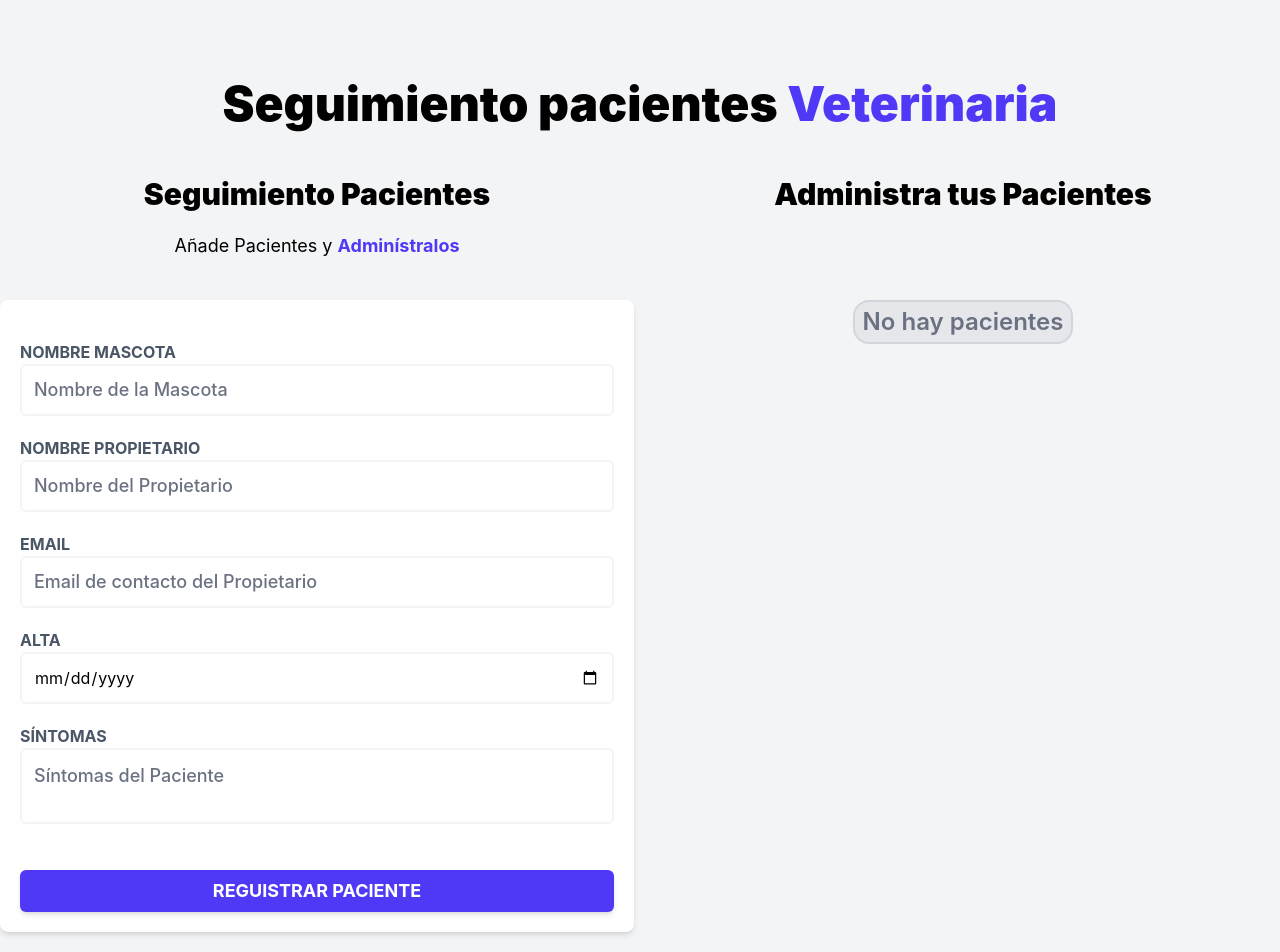
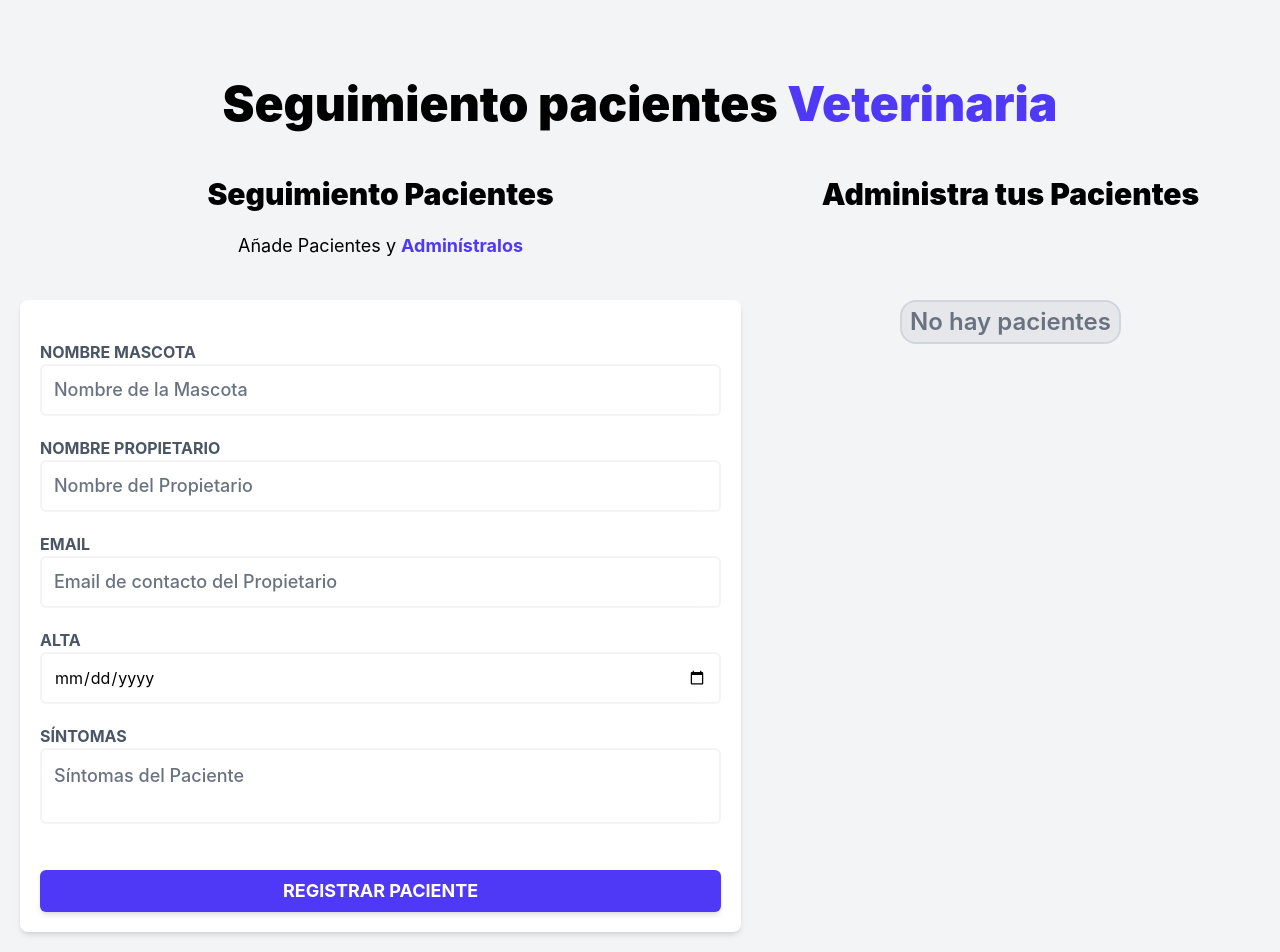
Before and after one commit to JonathanECH/admin-pacientes, a Vue app: page / in a window 1280 px wide. Shown: the top 952 px of the page. Built offline with nearby package versions, Linux system fonts and the light colour scheme; what tailwind-animations would draw is missing.

Commit message:
Se le agregó funcionalidad al botón de eliminar un paciente y se corrigieron unos errores de ortografía.

```diff
--- a/src/App.vue
+++ b/src/App.vue
@@ -6,7 +6,6 @@ import Formulario from './components/Formulario.vue';
 import Paciente from './components/Paciente.vue';
 
 const pacientes = ref([])
-const isEditar = ref(false)
 const form = reactive({
   id: null,
   mascota: '',
@@ -24,7 +23,7 @@ watch(pacientes, () => {
 
 onMounted(() => {
   const pacientesLocalStorage = localStorage.getItem('pacientes')
-  if(pacientesLocalStorage){
+  if (pacientesLocalStorage) {
     pacientes.value = JSON.parse(pacientesLocalStorage)
   }
 })
@@ -38,11 +37,11 @@ const guardarPaciente = () => {
     pacientes.value.push({
       ...form,
       id: uid()
-    }) //Para quitarle la reactivida puedes usa Spread Operator (...)
+    }) //Para quitarle la reactividad se usa Spread Operator (...)
   }
 
   //Para limpiar el formulario se usa Object.assign
-  //Primero se le pasa el objeto a limpiar/ Segundo se le pasa un objeto con lo que se va a remplazar
+  //Primero se le pasa el objeto a limpiar y segundo, un objeto con lo que se va a reemplazar
   Object.assign(form, {
     mascota: '',
     propietario: '',
@@ -53,12 +52,17 @@ const guardarPaciente = () => {
   })
 }
 
+//Función para editar un paciente
 const editarPaciente = id => {
   const pacienteAEditar = pacientes.value.find((paciente) => paciente.id === id);
   if (pacienteAEditar) {
     Object.assign(form, pacienteAEditar);//Se usa Object.assign para llevar los datos del paciente al form
-    isEditar.value = true
   }
+}
+
+//Función para eliminar un paciente
+const eliminarPaciente = id => {
+  pacientes.value = pacientes.value.filter(paciente => paciente.id !== id)
 }
 
 const guardarLocalStorage = () => {
@@ -72,21 +76,23 @@ const guardarLocalStorage = () => {
     <Header />
     <!--* Componente del Header -->
 
-    <div class="mt-12 md:flex gap-3">
+    <div class="mt-12 mx-5 md:flex gap-5">
 
       <Formulario v-model:mascota="form.mascota" v-model:propietario="form.propietario" v-model:email="form.email"
         v-model:alta="form.alta" v-model:sintomas="form.sintomas" @guardar-paciente="guardarPaciente"
-        :isEditar="isEditar" />
+        :id="form.id"/>
       <!--* Componente del Formulario -->
 
-      <div class="w-1/2 flex flex-col md:h-screen overflow-y-scroll">
+      <div class="md:w-1/2 flex flex-col md:h-screen overflow-y-scroll">
         <h3 class="font-black text-3xl text-center">Administra tus Pacientes</h3>
         <div v-if="pacientes.length > 0">
           <p class="text-lg mt-5 text-center mb-10">Información de
             <span class="text-indigo-600 font-bold">Pacientes</span>
           </p>
 
-          <Paciente v-for="paciente in pacientes" :paciente="paciente" @editar-paciente="editarPaciente" />
+          <Paciente v-for="paciente in pacientes"
+          :paciente="paciente" @editar-paciente="editarPaciente"
+            @eliminar-paciente="eliminarPaciente" />
           <!--* Componente del Paciente -->
 
         </div>
--- a/src/components/Formulario.vue
+++ b/src/components/Formulario.vue
@@ -1,5 +1,5 @@
 <script setup>
-import { reactive } from 'vue';
+import { computed, reactive } from 'vue';
 import Alerta from './Alerta.vue'
 
 
@@ -10,10 +10,15 @@ const alerta = reactive({
 })
 
 //Definimos los Emits
-const emit = defineEmits(['update:mascota', 'update:propietario', 'update:email', 'update:alta', 'update:sintomas', 'guardar-paciente'])
+const emit = defineEmits(['update:mascota', 'update:propietario', 'update:email',
+    'update:alta', 'update:sintomas', 'guardar-paciente'])
 
 //Definimos los Props
 const props = defineProps({
+    id: {
+        type: [String, null],
+        required: true
+    },
     mascota: {
         type: String,
         required: true
@@ -32,10 +37,6 @@ const props = defineProps({
     },
     sintomas: {
         type: String,
-        required: true
-    },
-    isEditar: {
-        type: Boolean,
         required: true
     }
 })
@@ -59,10 +60,14 @@ const mostarAlerta = (tipo, mensaje) => {
         alerta.tipo = ''
     }, 5000);
 }
+
+const editando = computed(() => {
+    return props.id
+})
 </script>
 
 <template lang="">
-    <div class="md:w-1/2 mb-10">
+    <div class="md:w-1/2 lg:w-4xl mb-10">
         <h2 class="font-black text-3xl text-center">Seguimiento Pacientes</h2>
         <p class="text-lg mt-5 text-center mb-10">Añade Pacientes y
             <span class="text-indigo-600 font-bold">Adminístralos</span>
@@ -132,7 +137,7 @@ const mostarAlerta = (tipo, mensaje) => {
                 @input="$emit('update:sintomas', $event.target.value)"/>
             </div>
 
-            <input type="submit" class="w-full rounded-md mt-5 text-white text-lg uppercase bg-indigo-600 hover:bg-indigo-700 hover:translate-y-1 transition-all duration-300 ease-in-out box-border border border-transparent focus:outline-none font-bold leading-5 px-4 py-2.5 inline-flex items-center justify-center cursor-pointer shadow-md" :value="isEditar ? 'Editar Paciente': 'Reguistrar Paciente'"></input>
+            <input type="submit" class="w-full rounded-md mt-5 text-white text-lg uppercase bg-indigo-600 hover:bg-indigo-700 hover:translate-y-1 transition-all duration-300 ease-in-out box-border border border-transparent focus:outline-none font-bold leading-5 px-4 py-2.5 inline-flex items-center justify-center cursor-pointer shadow-md" :value="[editando ? 'Editar Paciente': 'Registrar Paciente']"></input>
         </form>
         <!--? Formulario -->
     </div>
--- a/src/components/Paciente.vue
+++ b/src/components/Paciente.vue
@@ -7,10 +7,11 @@ const props = defineProps({
     }
 })
 
-const emit = defineEmits(['editar-paciente'])
+//Defino los emits para eliminar ó editar un paciente
+const emit = defineEmits(['editar-paciente', 'eliminar-paciente'])
 </script>
 <template lang="">
-<div class="mx-5 my-10 bg-white shadow-md px-5 py-10 rounded-xl">
+<div class="my-10 bg-white shadow-md px-5 py-10 rounded-xl">
         <p class="font-bold mb-3 text-gray-700 uppercase">ID:
             <span class="font-normal normal-case">
             {{paciente.id}}
@@ -50,13 +51,16 @@ const emit = defineEmits(['editar-paciente'])
         <div class="grid md:grid-cols-2  gap-5 mt-10 ">
             <button
                 type="button"
-                class="block w-full py-2 px-10 bg-indigo-600 hover:bg-indigo-700 text-white font-bold uppercase rounded-lg"
+                class="block w-full py-2 px-10 bg-indigo-600 hover:bg-indigo-700
+                cursor-pointer text-white font-bold uppercase rounded-lg"
                 @click="$emit('editar-paciente', paciente.id)"
             >Editar</button>
 
             <button
                 type="button"
-                class="block w-full py-2 px-10 bg-red-600 hover:bg-red-700 text-white font-bold uppercase rounded-lg"
+                class="block w-full py-2 px-10 bg-red-600 hover:bg-red-700
+                cursor-pointer text-white font-bold uppercase rounded-lg"
+                @click="$emit('eliminar-paciente', paciente.id)"
             >Eliminar</button>
         </div>
     </div>
```
